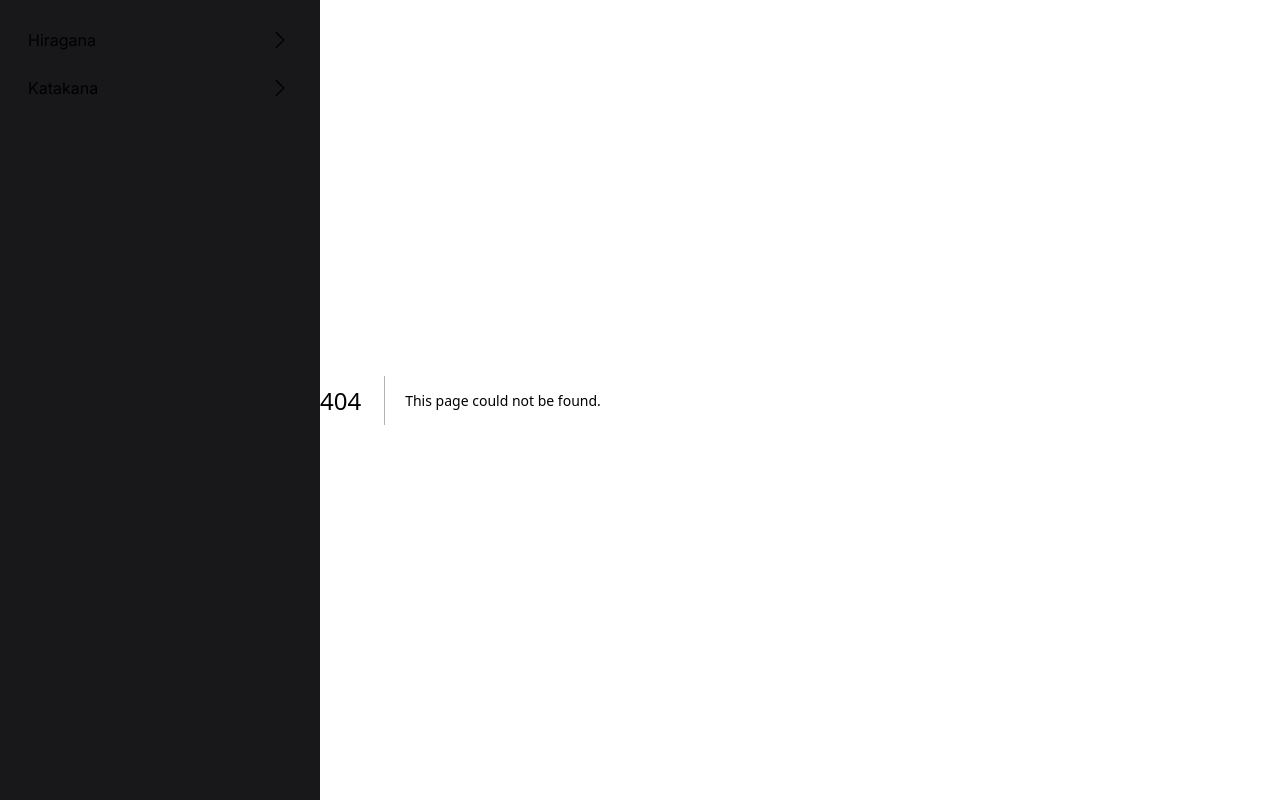
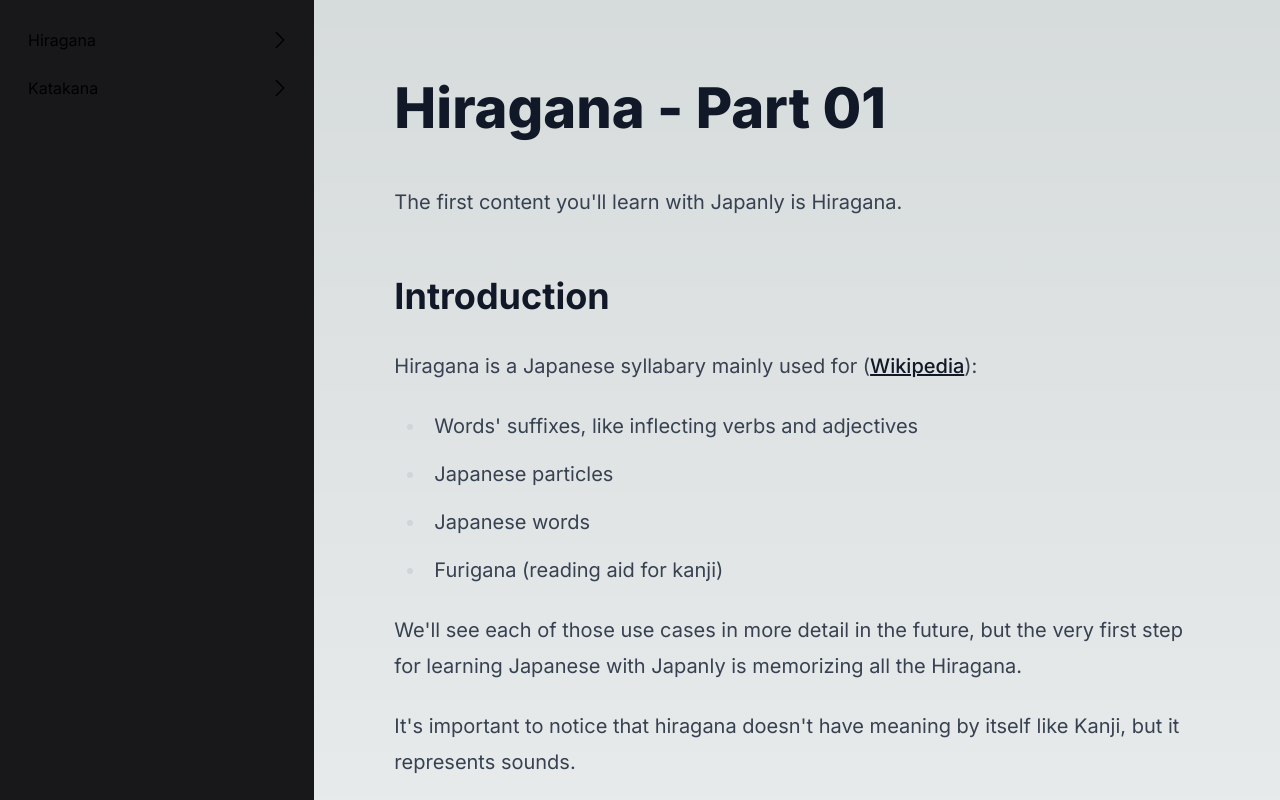
Before and after one commit to gabsschrodinger/japanly, a Next.js app: page /lessons/lesson-01 in a window 1280 px wide. Before the commit this address had no page. Shown: the top 800 px of the page. Built offline with nearby package versions, Linux system fonts and the light colour scheme.

Commit message:
[#1] move navigation sidebar and lessons to lesson folder/path

```diff
--- a/app/layout.tsx
+++ b/app/layout.tsx
@@ -18,10 +18,7 @@
   return (
     <html lang="en">
       <body className={inter.className} suppressHydrationWarning={true}>
-        <div className="flex">
-          <Sidebar />
-          {children}
-        </div>
+        {children}
       </body>
     </html>
   );
--- /dev/null
+++ b/app/lessons/layout.tsx
@@ -0,0 +1,14 @@
+import { Sidebar } from "@/components/Sidebar";
+
+export default function RootLayout({
+  children,
+}: {
+  children: React.ReactNode;
+}) {
+  return (
+    <div className="flex">
+      <Sidebar />
+      {children}
+    </div>
+  );
+}
--- a/app/lesson-01/page.tsx
+++ b/app/lessons/lesson-01/page.tsx
@@ -1,5 +1,5 @@
 import { ListItemWithVoice } from "@/components/ListItemWithVoice";
-import { hiraganaList } from "../../lib/hiragana";
+import { hiraganaList } from "../../../lib/hiragana";
 import { NextOption } from "@/components/NextOption";
 
 export default function Lesson01() {
@@ -63,7 +63,7 @@
         <NextOption
           position="next"
           title="Hiragana Flashcards 1"
-          url="/lesson-02"
+          url="/lessons/lesson-02"
         />
       </article>
     </main>
--- /dev/null
+++ b/app/lessons/page.tsx
@@ -0,0 +1,5 @@
+import { redirect } from "next/navigation";
+
+export default function Lessons() {
+  redirect("/lessons/lesson-01");
+}
--- a/components/NextOption.tsx
+++ b/components/NextOption.tsx
@@ -11,7 +11,7 @@
 
 export const NextOption = ({ position, title, url }: Props) => {
   return (
-    <div className="flex">
+    <div className="flex !mt-20">
       <Link
         href={url}
         className="no-underline cursor-pointer ml-auto w-2/5 border rounded p-2 flex justify-end flex-col items-end h-fit"
```
Also changed, not shown: app/lessons/lesson-02/page.tsx (renamed from app/lesson-02/page.tsx).
